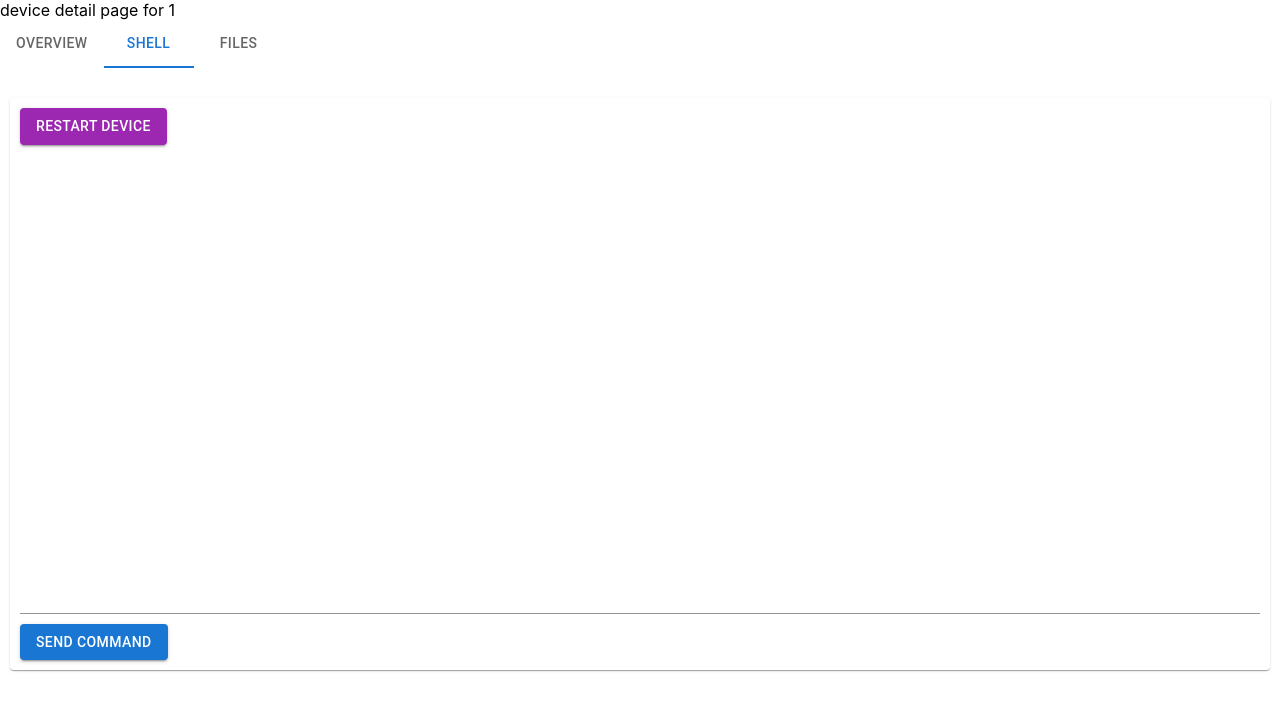
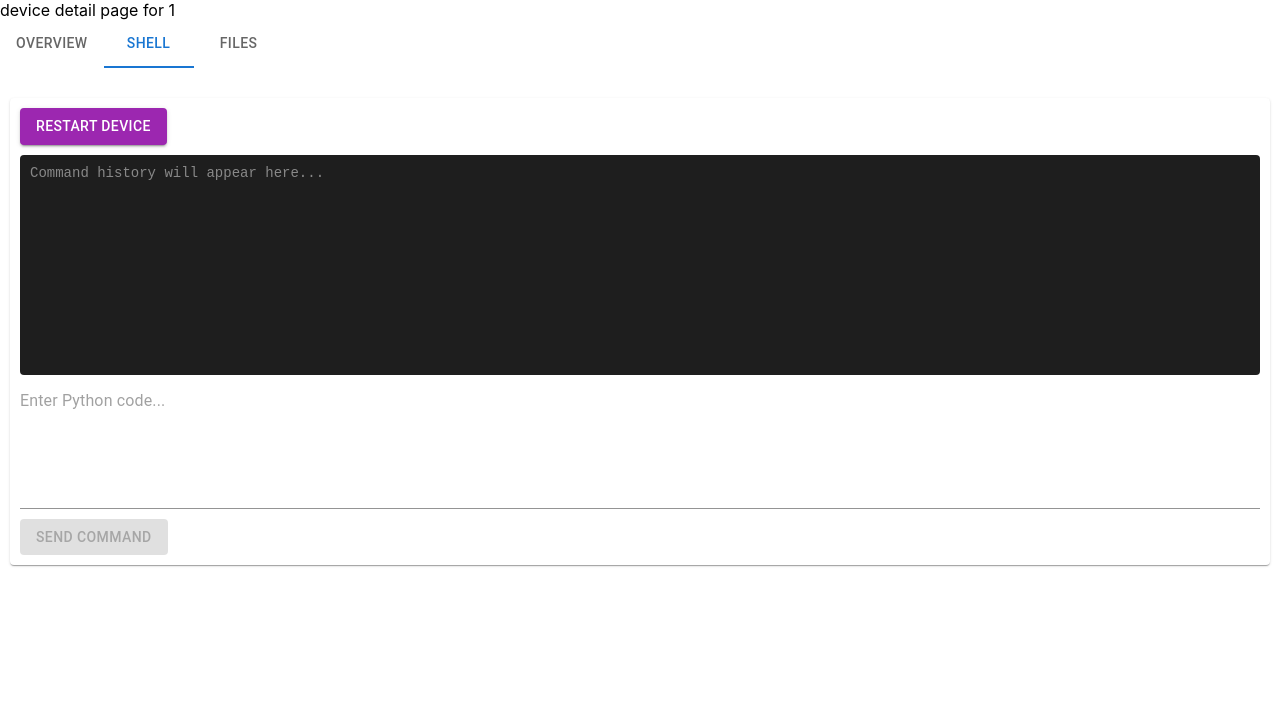
Before and after one commit to philippmayrth/microswarm, a React (Create React App) app in the folder ui/: page /#/device/1 in a window 1280 px wide. Shown: the top 710 px of the page. Built offline with nearby package versions, Linux system fonts and the light colour scheme.

Commit message:
Add shell

```diff
--- a/ui/src/components/Shell.js
+++ b/ui/src/components/Shell.js
@@ -1,6 +1,6 @@
-import { useState } from 'react'
-import { Card, Input, Button } from '@mui/material'
-import { graphQLQuery } from '../gql'
+import { useState } from "react"
+import { Card, Input, Button } from "@mui/material"
+import { graphQLQuery } from "../gql"
 
 function RestartButton({ deviceId }) {
   const handleRestart = () => {
@@ -21,7 +21,13 @@ function RestartButton({ deviceId }) {
 
 function Shell({ deviceId }) {
   const [command, setCommand] = useState("")
+  const [history, setHistory] = useState([])
+  const [isLoading, setIsLoading] = useState(false)
+
   const runRemoteCode = (command) => {
+    if (!command.trim()) return
+
+    setIsLoading(true)
     const query = `
       mutation Exec($deviceId: String!, $pythonCode: String!, $timeoutSeconds: Int!) {
         deviceExec(
@@ -31,7 +37,13 @@ function Shell({ deviceId }) {
         )
       }`
     graphQLQuery({ query, variables: { deviceId, pythonCode: command, timeoutSeconds: 10 } }).then(response => {
-      console.log({ response })
+      const output = response?.data?.deviceExec || response?.errors?.[0]?.message || "No response"
+      setHistory(prev => [...prev, { command, output }])
+      setCommand("")
+      setIsLoading(false)
+    }).catch(error => {
+      setHistory(prev => [...prev, { command, output: `Error: ${error.message}` }])
+      setIsLoading(false)
     })
   }
 
@@ -41,16 +53,50 @@ function Shell({ deviceId }) {
     }}>
       <RestartButton deviceId={deviceId} />
 
+      <div style={{
+        backgroundColor: "#1e1e1e",
+        color: "#d4d4d4",
+        padding: 10,
+        marginTop: 10,
+        marginBottom: 10,
+        minHeight: 200,
+        maxHeight: 400,
+        overflowY: "auto",
+        fontFamily: "monospace",
+        fontSize: 14,
+        borderRadius: 4,
+      }}>
+        {history.length === 0 && (
+          <div style={{ color: "#888" }}>Command history will appear here...</div>
+        )}
+        {history.map((entry, index) => (
+          <div key={index} style={{ marginBottom: 15 }}>
+            <div style={{ color: "#4ec9b0" }}>{">>> "}{entry.command}</div>
+            <div style={{ whiteSpace: "pre-wrap", marginTop: 5, paddingLeft: 10 }}>
+              {entry.output}
+            </div>
+          </div>
+        ))}
+      </div>
+
       <Input
         multiline
         fullWidth
-        minRows={20}
+        minRows={5}
         variant="outlined"
         value={command}
         onChange={(e) => setCommand(e.target.value)}
+        placeholder="Enter Python code..."
+        disabled={isLoading}
       />
-      <Button variant="contained" color="primary" style={{ marginTop: 10 }} onClick={() => runRemoteCode(command)}>
-        Send Command
+      <Button
+        variant="contained"
+        color="primary"
+        style={{ marginTop: 10 }}
+        onClick={() => runRemoteCode(command)}
+        disabled={isLoading || !command.trim()}
+      >
+        {isLoading ? "Executing..." : "Send Command"}
       </Button>
 
     </Card>
```
